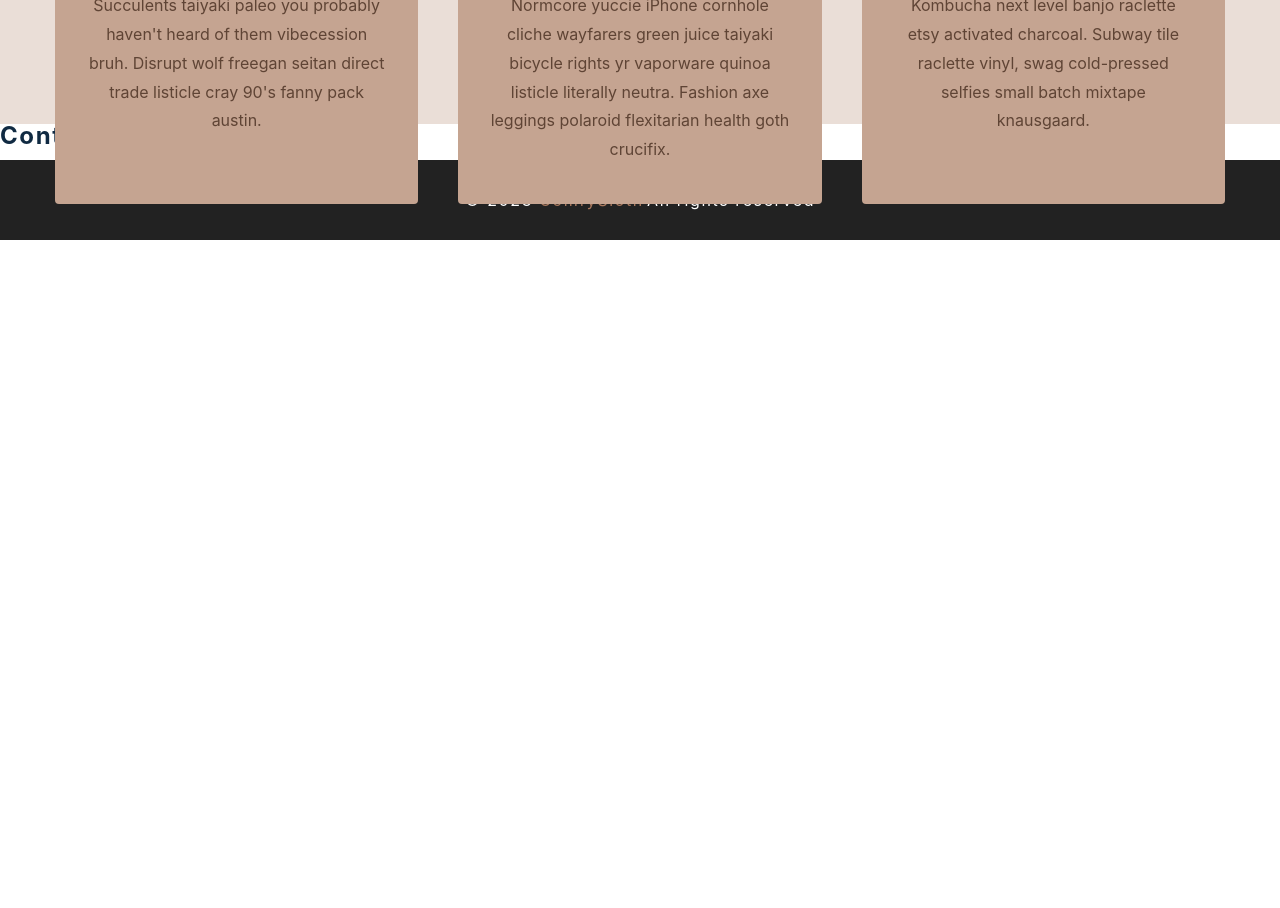
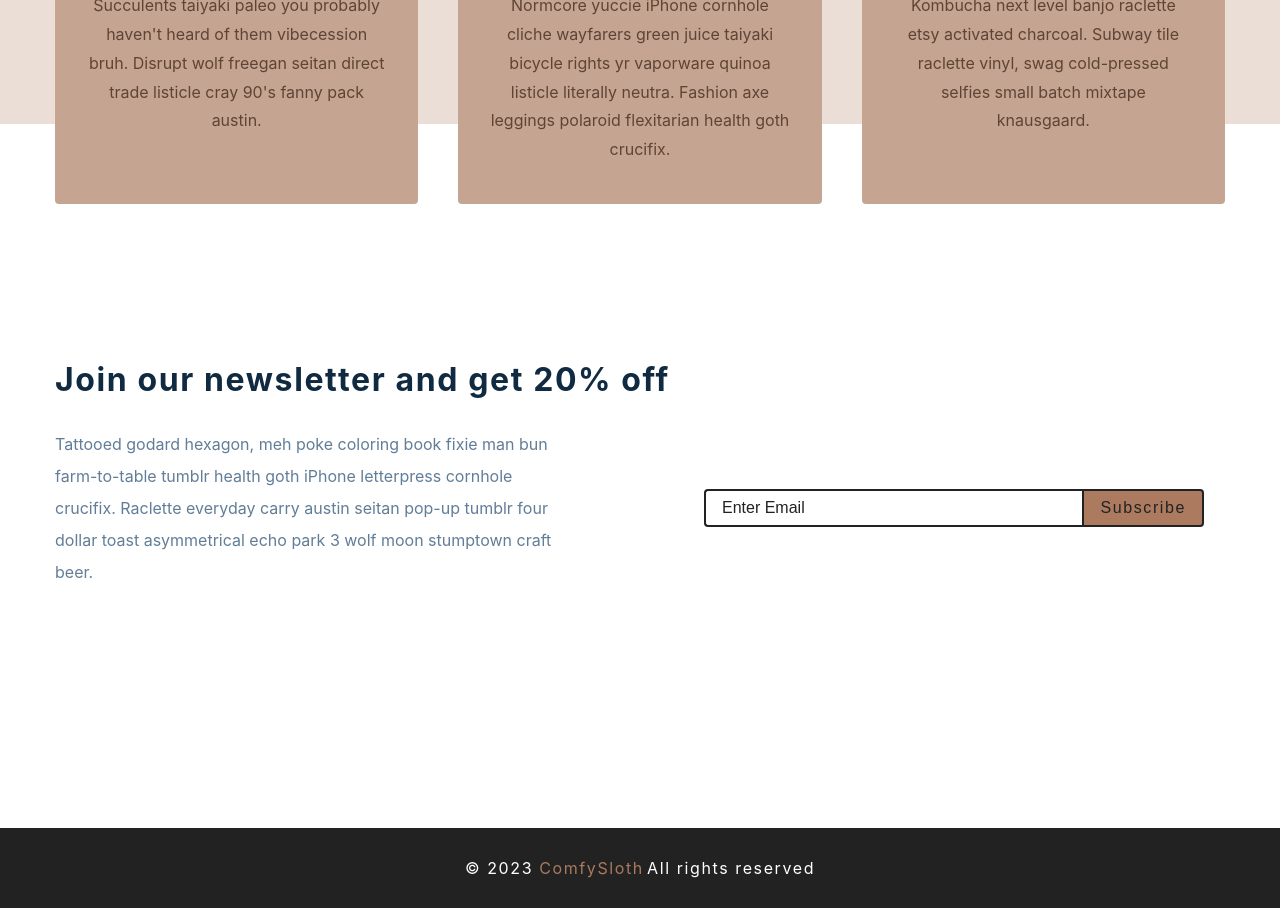
Before and after one commit to RudenkoArt/comfy-sloth-website, a React (Create React App) app: page / in a window 1280 px wide. Shown: the part 1260-2168 px from the top of the page. Before the commit the page ends 1500 px from the top, so only its background shows below. Built offline with nearby package versions, Linux system fonts and the light colour scheme; the HTML template or start-up script is replaced by a standard one.

Commit message:
Contact component ready

```diff
--- a/src/components/Contact.js
+++ b/src/components/Contact.js
@@ -1,9 +1,34 @@
-import React from 'react'
-import styled from 'styled-components'
+import React from 'react';
+import styled from 'styled-components';
 
 const Contact = () => {
-  return <h4>contact section</h4>
-}
+  return (
+    <Wrapper>
+      <div className='section-center'>
+        <h3>Join our newsletter and get 20% off</h3>
+        <div className='content'>
+          <p>
+            Tattooed godard hexagon, meh poke coloring book fixie man bun
+            farm-to-table tumblr health goth iPhone letterpress cornhole
+            crucifix. Raclette everyday carry austin seitan pop-up tumblr four
+            dollar toast asymmetrical echo park 3 wolf moon stumptown craft
+            beer.
+          </p>
+          <form className='contact-form'>
+            <input
+              type='email'
+              className='form-input'
+              placeholder='enter email'
+            />
+            <button type='submit' className='submit-btn'>
+              subscribe
+            </button>
+          </form>
+        </div>
+      </div>
+    </Wrapper>
+  );
+};
 const Wrapper = styled.section`
   padding: 5rem 0;
   h3 {
@@ -23,6 +48,7 @@ const Wrapper = styled.section`
 
   .form-input,
   .submit-btn {
+    outline: none;
     font-size: 1rem;
     padding: 0.5rem 1rem;
     border: 2px solid var(--clr-black);
@@ -67,6 +93,6 @@ const Wrapper = styled.section`
   @media (min-width: 1280px) {
     padding: 15rem 0;
   }
-`
+`;
 
-export default Contact
+export default Contact;
```
